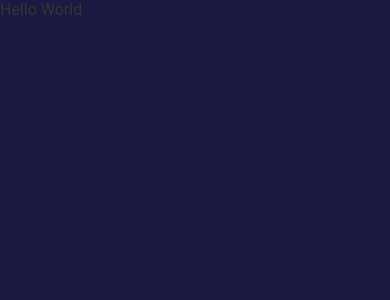
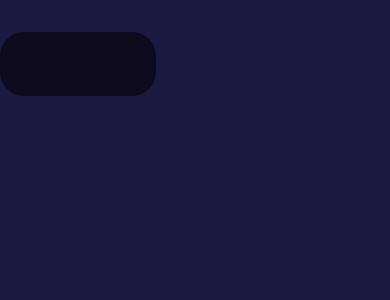
Before and after one commit to MeisterJustice/stablecoin-wallet, a Next.js app: page / in a window 390 px wide. Shown: the top 300 px of the page. Built offline with nearby package versions, Linux system fonts and the light colour scheme.

Commit message:
design section

```diff
--- a/app/globals.css
+++ b/app/globals.css
@@ -1,6 +1,6 @@
 /* colors */
 :root {
-  --primary-color: #5b63d6;
+  --primary-color: #0e0b1f;
   --secondary-color: #1c1a41;
   --accent-color: #e63946;
   --primary-text-color: #333333;
--- a/app/page.module.css
+++ b/app/page.module.css
@@ -1,10 +1,26 @@
 .main {
   height: 100vh;
   background-color: var(--secondary-color);
+  display: flex;
+  flex-direction: column;
+  align-items: center;
+  padding-top: 2rem;
+}
+
+.section {
+  width: 40%;
+  padding: 2rem;
+  border-radius: 1.5rem;
+  background-color: var(--primary-color);
 }
 
 /* Mobile */
 @media (max-width: 700px) {
+  .main {
+    height: auto;
+    min-height: 100vh;
+    display: block;
+  }
 }
 
 /* Tablet and Smaller Desktop */
--- a/app/page.tsx
+++ b/app/page.tsx
@@ -1,9 +1,12 @@
+import classNames from "classnames";
 import styles from "./page.module.css";
 
 export default function Home() {
   return (
     <main className={styles.main}>
-      <p>Hello World</p>
+      <section
+        className={classNames(styles.section, styles.header_section)}
+      ></section>
     </main>
   );
 }
```
Also changed, not shown: package.json (+5 -4 lines), 1 other file (tests, documents, lock files or other folders).
